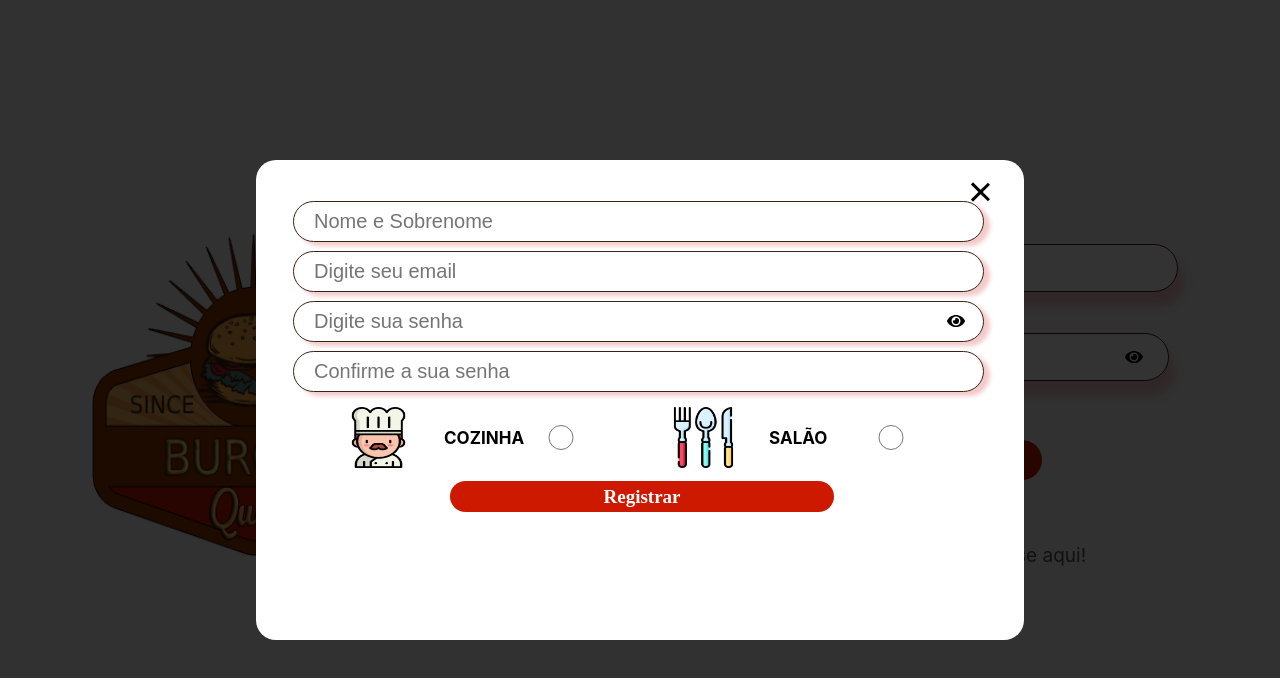
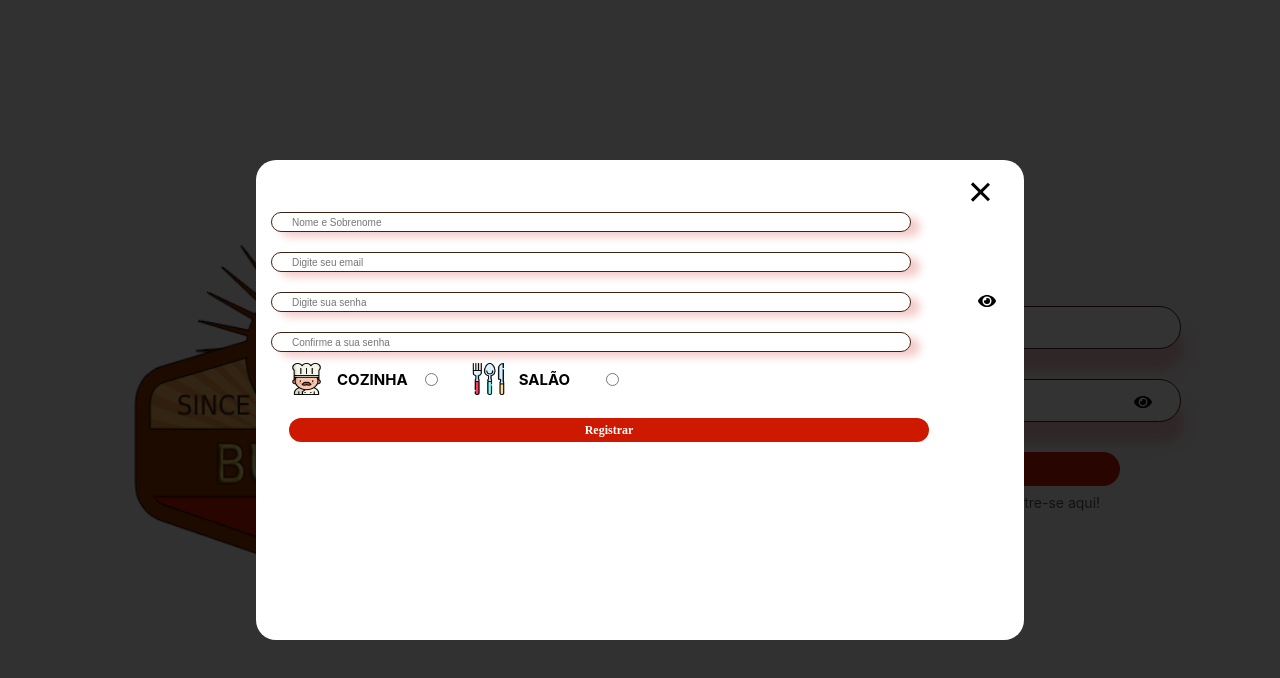
Before and after one commit to milaroque/burger-queen, a React (Create React App) app: page / in a window 1280 px wide. Both pictures are taken after a click on the element "Ainda não tem cadastro? Registre-se aqui!". Shown: the top 678 px of the page. Built offline with nearby package versions, Linux system fonts and the light colour scheme; a web font is replaced by a local one.

Commit message:
um monte de atualização

```diff
--- a/src/components/nav/nav.css
+++ b/src/components/nav/nav.css
@@ -11,8 +11,10 @@
 }
 .logo-nav{
     max-width: 150px;
-    /* width: 100px; */
     height: 100px;
+}
+.btn-exit{
+    margin-right: 10px;
 }
 .menu-buguer{
     width: 100%;
@@ -28,8 +30,9 @@
     color: #fff !important;
 }
 @media (max-width: 800px) {
-    .exit-login{
-
+    .exit-login, .menu-hamburguer, .logo-nav{
+        margin: 0px;
     }
 
+
 }
--- a/src/pages/hall/newRequest.js
+++ b/src/pages/hall/newRequest.js
@@ -11,7 +11,7 @@ const newRequest = () => {
   return (
     <div link='/newRequest'>
       <Nav>
-        Novo Pedido
+        Salão
       </Nav>
     </div>
   )
--- a/src/pages/kitchen/ordersReceived.js
+++ b/src/pages/kitchen/ordersReceived.js
@@ -4,22 +4,16 @@ import Button from '../../components/button/Button';
 import firebase from "../../config/firebase.js";
 import "firebase/firebase-auth";
 import "firebase/firebase-firestore";
+import Nav from "../../components/nav/Nav";
 
 const ordersReceived = () => {
-    return (
-        <div link='/ordersReceived'>
-        <Link to="/ordersReceived">
-     Pedidos Recebidos
-   </Link>
-       <div>Página da Cozinha</div>
-       <div>
-       <Link to='/'>
-        <Button name='SAIR'
-          handleClick={() => firebase.auth().signOut()}/>
-        </Link>
+    return(
+      <div link='/newRequest'>
+        <Nav>
+            Cozinha
+        </Nav>
       </div>
-   </div>
     )
-}
+  }
 
 export default ordersReceived;
--- a/src/pages/login/login.css
+++ b/src/pages/login/login.css
@@ -3,29 +3,37 @@ margin: 0;
 padding: 0;
 }
 img{
-  width: 100vw;
+  margin: auto;
+  width: 80%;
+  height: 430px;
+}
+figure{
   display: flex;
-  margin-bottom: 27px;
-  margin-top: 15px;
+  width: 50vw;
+  height: 100vh;
+}
+.div{
+  display: flex;
+  background: rgba(246, 241, 241, 0.79);
 }
 .input-login{
+  margin: 16px 0px 30px 93px;
+  display: block;
   border: solid 1.5px #3c2415;
   border-radius: 40px;
   box-sizing: border-box;
   box-shadow: 3px 21px 13px rgba(216, 84, 84, 0.308);
-  height: 49px;
-  margin: 8px 20px 23px 27px;
+  height: 43px;
   padding-left: 28px;
-  width: 90vw;
+  width: 70%;
   font-size: 21px;
   outline: none;
 }
 
 .button-loggin{
   font-size: 22px;
-  height: 46px;
-  margin: 19px 91px;
-  width: 50vw;
+  height: 34px;
+  width: 50%;
   background-color: #CC1900;
   border: none;
   border-radius: 40px;
@@ -35,7 +43,7 @@ img{
 }
 .eye {
   position: absolute;
-  top: 65%;
+  top: 49%;
   right: 10%;
 }
 .eye:hover {
@@ -43,7 +51,7 @@ img{
   cursor: pointer;
 }
 p{
-  width: 100vw;
+  width: 50vw;
   display: flex;
   justify-content: center;
   font-size: 14px;
@@ -52,78 +60,35 @@ p{
   cursor: pointer;
 }
 .form-login{
-  display: flex;
-  flex-flow: wrap;
+  display: inline-block;
+  align-self: center;
+  text-align: center;
 }
-@media (min-width:750px) {
-  img {
-    width: 80vw;
-    margin-left: 80px;
-  }
-  .input-login {
-    height: 78px;
-    margin: 10px 10px 31px 43px;
-    font-size: 25px;
-    box-shadow: 6px 26px 10px rgba(216, 84, 84, 0.308);
-  }
-  .button-loggin{
-    font-size: 40px;
-    height: 65px;
-    margin: 28px 106px;
-    width: 80vw;
-  }
-  .eye {
-    position: absolute;
-    top: 65.5%;
-    right: 7%;
-  }
-  p{
-    font-size: 30px;
-    margin-top: 36px;
-  }
+.select-form{
+  display: contents;
 }
-@media (min-width:1200px) {
-    img{
-      margin: auto;
-      width: 452px;
-      height: 386px;
-    }
-    figure{
-      display: flex;
-      width: 50vw;
-      height: 100vh;
-    }
-    .div{
-      display: flex;
-      background: rgba(246, 241, 241, 0.79);
-    }
-    .form-login{
-      width: 50vw;
-      display: flex;
-      width: 60vw;
-      justify-content: center;
-    }
-    .input-login{
-      height: 48px;
-      width: 65%;
-      margin-left: 75px;
-      box-shadow: 6px 14px 10px rgba(216, 84, 84, 0.308);
-    }
-    .button-loggin{
-      width: 38%;
-      height: 40px;
-      font-size: 22px;
-    }
-    p{
-      font-size: 19px;
-    }
-    .select-form{
-      align-self: center;
-    }
-    .eye {
-      display: flex;
-      position: relative;
-      margin-top: 26px;
+
+@media (max-width: 800px) {
+  img{
+    margin: 0px;
+    width: 100vw;
+    height: auto;
 
   }
-}
+  figure{
+    width: 50vw;
+    height: 50vh;
+  }
+  .div{
+    flex-direction: column;
+    align-items: center;
+  }
+  .input-login{
+    margin: 14px 0px 30px 0px;
+
+  }
+  .form-login{
+    display: contents;
+  }
+
+  }
--- a/src/pages/register/register.css
+++ b/src/pages/register/register.css
@@ -1,6 +1,7 @@
 .form-register {
   display: flex;
   flex-flow: wrap;
+  position: relative;
 }
 .input-text {
   border: solid 1.5px #3c2415;
@@ -53,6 +54,7 @@
   font-size: 15px;
 }
 .select-type {
+  margin-left: 20px;
   display: flex;
   align-items: center;
 }
@@ -63,106 +65,13 @@
 }
 .eyes {
   position: absolute;
-  margin-top: 3%;
-  margin-left: -4%;
+  right: 28px;
+  top: 99px;
 }
 .eyes:hover {
-  color: #00fcb6;
+  color: #d13f34;
   cursor: pointer;
 }
-@media (min-width: 750px) {
-  .input-text {
-    border: solid 1.5px #3c2415;
-    border-radius: 40px;
-    box-sizing: border-box;
-    box-shadow: 6px 15px 8px rgba(216, 84, 84, 0.308);
-    font-size: 20px;
-    height: 50px;
-    padding-left: 20px;
-    width: 90;
-    width: 90%;
-    margin-top: 27px;
-    margin-left: 26px;
-  }
-  .btn-register {
-    background-color: #cc1900;
-    border: none;
-    border-radius: 40px;
-    color: #fff;
-    font-size: 25px;
-    font-weight: 700;
-    height: 50px;
-    margin-top: 43px;
-    margin-left: 112px;
-    width: 50%;
-  }
-  .chef-kitchen,
-  .img-hall {
-    width: 73px;
-    height: 61px;
-    margin: 0px;
-    display: flex;
-  }
-  input[type="radio"] {
-    width: 40px;
-    height: 25px;
-  }
-  .btn-radio-hall {
-    margin-left: 44px;
-  }
-  .label-kitchen,
-  .label-hall {
-    font-size: 29px;
-    align-self: center;
-    margin-left: 29px;
-    font-weight: bold;
-  }
-  .label-hall {
-    font-size: 31px;
-  }
-  .select-type,
-  .select-type-two {
-    display: flex;
-    align-items: center;
-    margin-left: 87px;
-    margin-top: 31px;
-  }
-  .select-type-two {
-    margin-top: 14px;
-    margin-left: 87px;
-  }
-  .eye1 {
-    position: absolute;
-    margin-top: 9.3%;
-    margin-left: 54%;
-  }
-  .eye2 {
-    position: absolute;
-    margin-top: 13.2%;
-    margin-left: 54%;
-  }
+@media (max-width: 800px) {
+
 }
-@media (min-width: 1200px) {
-  .input-text {
-    box-shadow: 6px 4px 4px rgba(216, 84, 84, 0.308);
-    margin-left: 37px;
-    margin-top: 9px;
-    height: 41px;
-  }
-  .btn-register {
-    margin-left: 194px;
-    margin-top: 13px;
-    width: 50%;
-    height: 31px;
-    font-size: 19px;
-  }
-  .select-type,
-  .select-type-two {
-    margin-left: 86px;
-    margin-top: 15px;
-  }
-  .label-kitchen,
-  .label-hall {
-    font-size: 17px;
-  }
-}
--- a/src/pages/register/register.js
+++ b/src/pages/register/register.js
@@ -1,4 +1,4 @@
-import React,  {useState} from 'react';
+import React, { useState } from 'react';
 import { useHistory } from 'react-router-dom';
 import Swal from 'sweetalert2';
 import Button from '../../components/button/Button'
@@ -34,12 +34,12 @@ const registerLogin = () => {
         text: 'Preencha os campos em branco',
         icon: 'warning',
       });
-  }else if (password !== passwordConfirm) {
+    } else if (password !== passwordConfirm) {
       Swal.fire({
         text: 'Senhas não conferem',
         icon: 'warning',
       });
-  }else {
+    } else {
       firebase.auth()
         .createUserWithEmailAndPassword(email, password)
         .then(() => {
@@ -71,7 +71,7 @@ const registerLogin = () => {
               text: authErrors[error.code],
               icon: "warning",
             });
-      }else {
+          } else {
             Swal.fire({
               text: error,
               icon: "warning",
@@ -91,16 +91,16 @@ return (
       <Input type="name" id="name" class="input-text" value={name} onChange={e => setName(e.target.value)} placeholder="Nome e Sobrenome" />
       <Input type="email" id="email" class="input-text" value={email} onChange={e => setEmail(e.target.value)} placeholder="Digite seu email" />
       <Input type={passwordShownn ? "text" : "password"} id="password" class="input-text" value={password} onChange={e => setPassword(e.target.value)} placeholder="Digite sua senha" />
-        <span className="eye1 eyes" onClick={togglePasswordVisiblityy}>{eye}</span>
+      <i className="eye1 eyes" onClick={togglePasswordVisiblityy}>{eye}</i>
       <Input type={passwordShownn ? "text" : "password"} id="passwordConfirm" class="input-text" value={passwordConfirm} onChange={e => setPasswordConfirm(e.target.value)} placeholder="Confirme a sua senha" />
-        <span className="eye2 eyes" onClick={togglePasswordVisiblityy}></span>
+      <i className="eye2 eyes" onClick={togglePasswordVisiblityy}></i>
       <div className='select-type'>
-          <Image src={chef} alt='img-chef' class='chef-kitchen'/>
+        <Image src={chef} alt='img-chef' class='chef-kitchen' />
         <label htmlFor='cozinha' className='label-kitchen'>COZINHA</label>
         <Input type='radio' class='btn-radio-kitchen' name='job' value='kitchen' onChange={e => setJob(e.target.value)} id='kitchen' />
       </div>
       <div className='select-type-two'>
-            <Image src={hall} alt='img-hall' class='img-hall'/>
+        <Image src={hall} alt='img-hall' class='img-hall' />
         <label htmlFor='salao' className='label-hall'>SALÃO</label>
         <Input type='radio' class='btn-radio-hall' name='job' value='hall' onChange={e => setJob(e.target.value)} id='hall' />
       </div>
```
Lines whose indentation alone changed are shown as unchanged.
